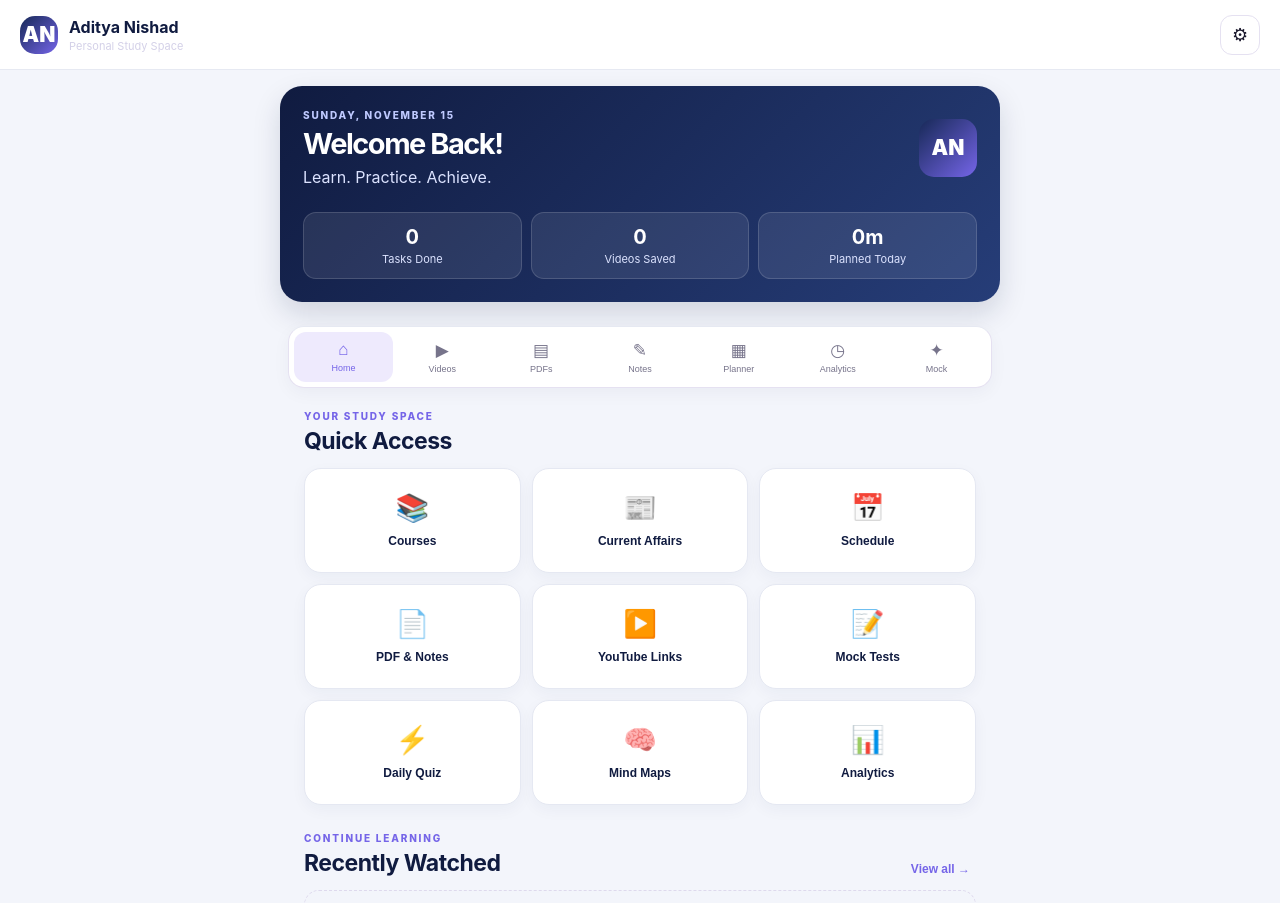
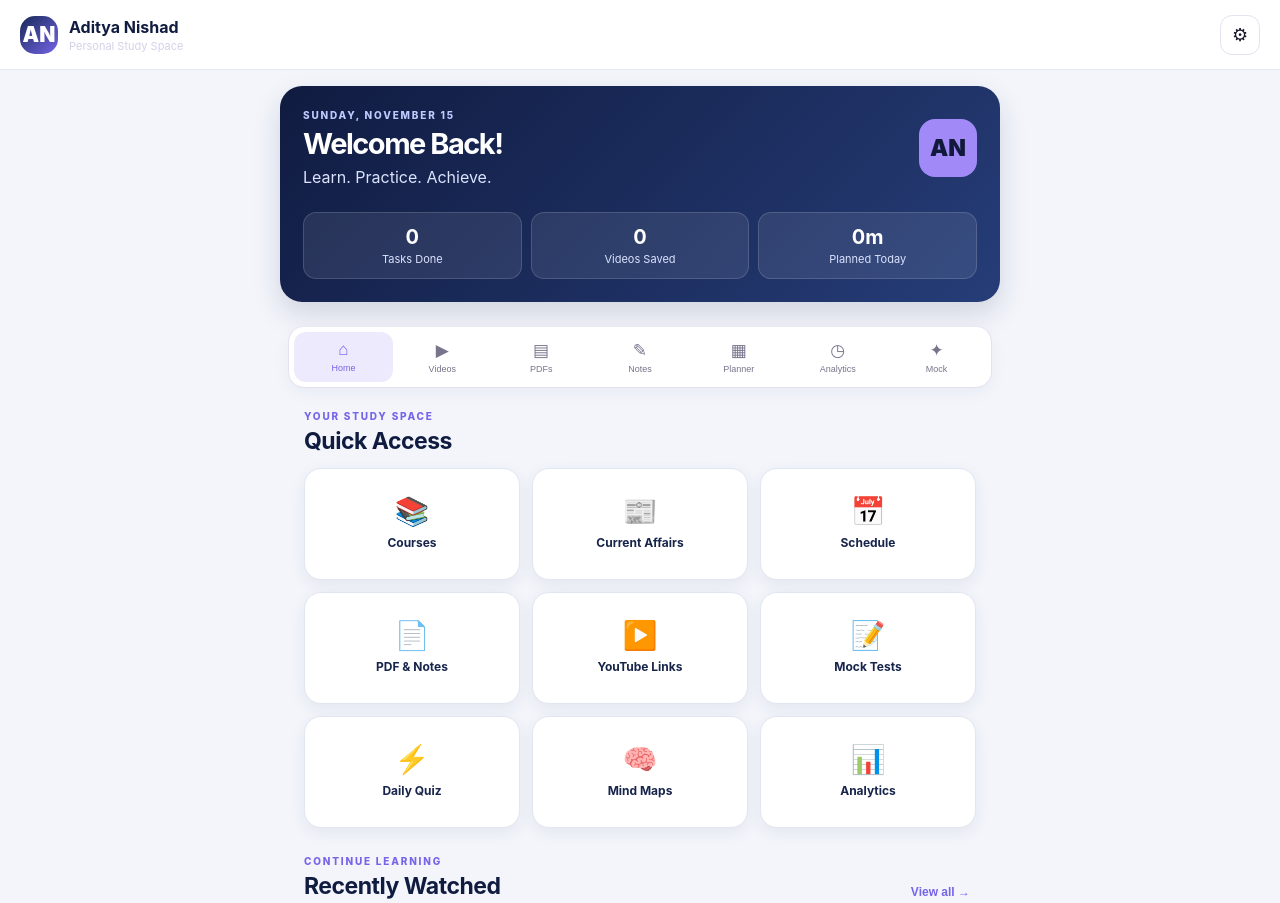
Before and after one commit to Bacchi6486/Study-voult, a plain HTML site: page index.html in a window 1280 px wide. Shown: the top 903 px of the page. Drawn offline with Linux system fonts and the light colour scheme; no server answers.

Commit message:
Update styles.css

```diff
--- a/styles.css
+++ b/styles.css
@@ -939,3 +939,72 @@ body {
     font-size: 10px;
   }
 }
+
+/* DASHBOARD MOBILE FIX */
+
+#home .quick-grid {
+  display: grid !important;
+  grid-template-columns: repeat(3, minmax(0, 1fr)) !important;
+  gap: 12px !important;
+}
+
+#home .quick-grid .quick-card {
+  appearance: none;
+  -webkit-appearance: none;
+  width: 100%;
+  min-height: 112px;
+  padding: 14px 5px;
+  border: 1px solid #e2e6f2 !important;
+  border-radius: 17px !important;
+  background: #ffffff !important;
+  color: #17244b !important;
+  box-shadow: 0 5px 16px #17295712;
+  display: flex !important;
+  flex-direction: column;
+  justify-content: center;
+  align-items: center;
+  gap: 10px;
+  font: inherit;
+  cursor: pointer;
+}
+
+#home .quick-card span {
+  font-size: 28px;
+  line-height: 1;
+}
+
+#home .quick-card b {
+  font-size: 12px;
+  font-weight: 700;
+  text-align: center;
+}
+
+.hero .welcome-top {
+  display: flex !important;
+  flex-direction: row !important;
+  align-items: center;
+  justify-content: space-between;
+}
+
+.hero .welcome-logo {
+  width: 58px;
+  height: 58px;
+  min-width: 58px;
+  border-radius: 16px;
+  background: #a18af7;
+  color: #111a3b;
+  display: grid !important;
+  place-items: center;
+  font-size: 23px;
+  font-weight: 900;
+}
+
+@media(max-width:380px) {
+  #home .quick-grid {
+    gap: 8px !important;
+  }
+
+  #home .quick-grid .quick-card {
+    min-height: 98px;
+  }
+}
```
